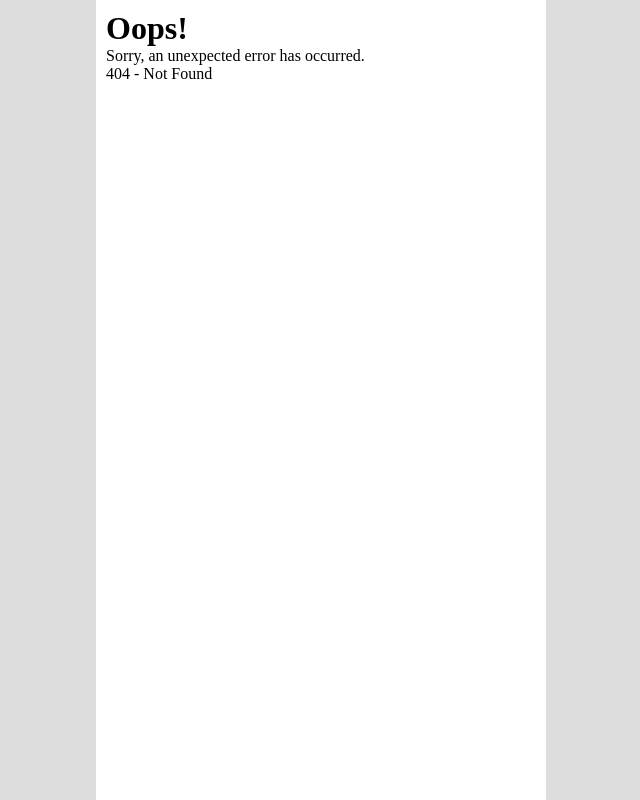
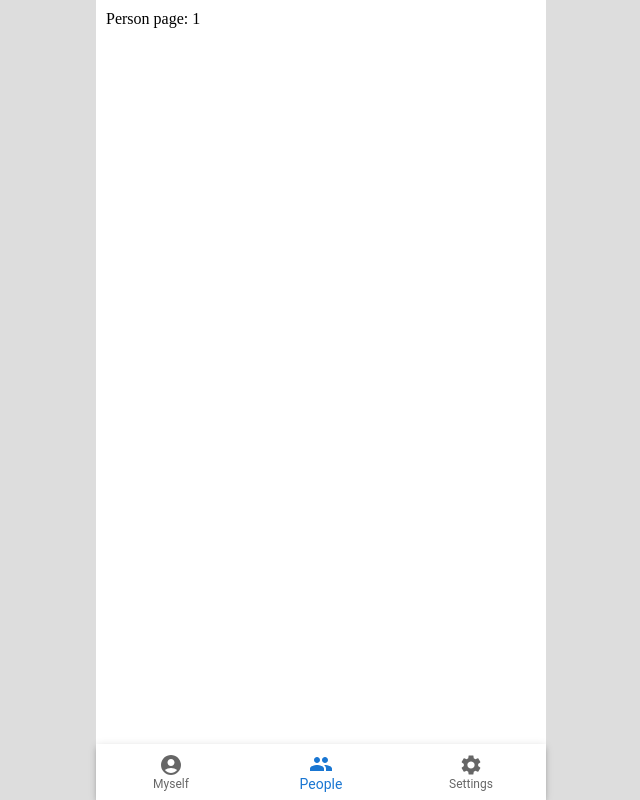
Before and after one commit to gjvnq/mhsp, a React (Create React App) app in the folder frontend/: page /1 in a window 1280 px wide. Before the commit this address had no page. Shown: the whole page, without its empty margins (319-959 px from the left). Built offline with nearby package versions, Linux system fonts and the light colour scheme.

Commit message:
feat: show username on PersonPage

```diff
--- a/frontend/src/pages/PersonPage.tsx
+++ b/frontend/src/pages/PersonPage.tsx
@@ -1,3 +1,6 @@
+import { useParams } from "react-router";
+
 export default function PersonPage() {
-  return <p>Person page</p>;
+  const params = useParams();
+  return <p>Person page: {params.person}</p>;
 }
--- a/frontend/src/routes/root.tsx
+++ b/frontend/src/routes/root.tsx
@@ -30,7 +30,7 @@ const router = createBrowserRouter([
         element: <SettingsPage />,
       },
       {
-        path: "@:person",
+        path: ":person",
         element: <PersonPage />,
       },
     ],
```
